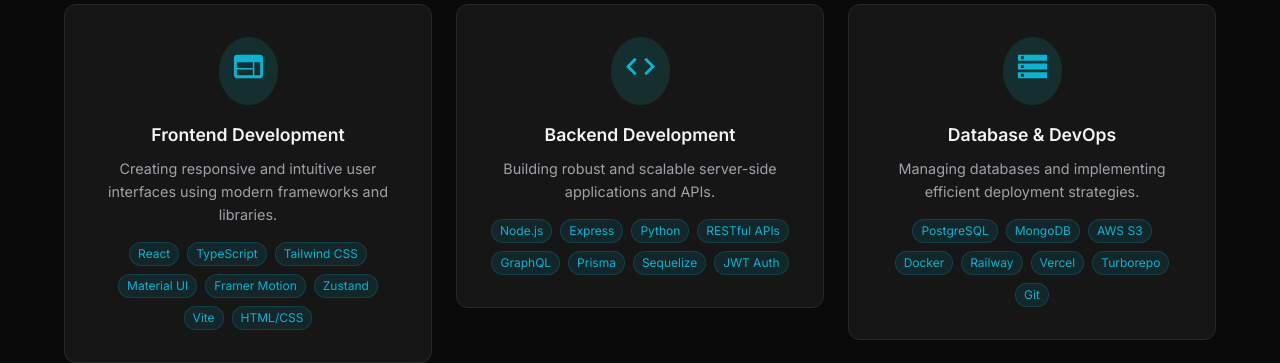
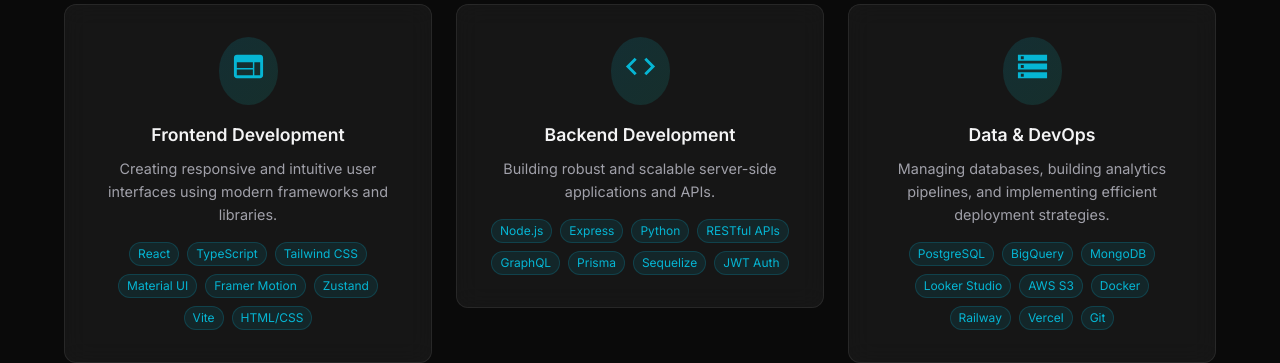
Before and after one commit to logankrieger317/lmkPortfolio, a React (Vite) app: page / in a window 1280 px wide. Shown: the part 1760-2123 px from the top of the page. Built offline with nearby package versions, Linux system fonts and the light colour scheme.

Commit message:
update: rename Database & DevOps to Data & DevOps, add BigQuery and Looker Studio
Co-authored-by: Cursor <cursoragent@cursor.com>

```diff
--- a/src/sections/About.tsx
+++ b/src/sections/About.tsx
@@ -142,9 +142,9 @@ const About = () => {
     },
     {
       icon: <StorageIcon fontSize="large" />,
-      title: 'Database & DevOps',
-      description: 'Managing databases and implementing efficient deployment strategies.',
-      technologies: ['PostgreSQL', 'MongoDB', 'AWS S3', 'Docker', 'Railway', 'Vercel', 'Turborepo', 'Git'],
+      title: 'Data & DevOps',
+      description: 'Managing databases, building analytics pipelines, and implementing efficient deployment strategies.',
+      technologies: ['PostgreSQL', 'BigQuery', 'MongoDB', 'Looker Studio', 'AWS S3', 'Docker', 'Railway', 'Vercel', 'Git'],
     },
   ];
 
```
